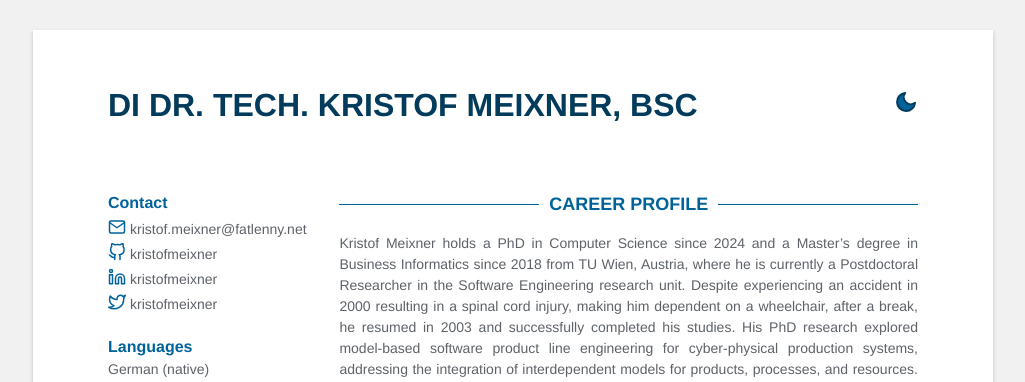
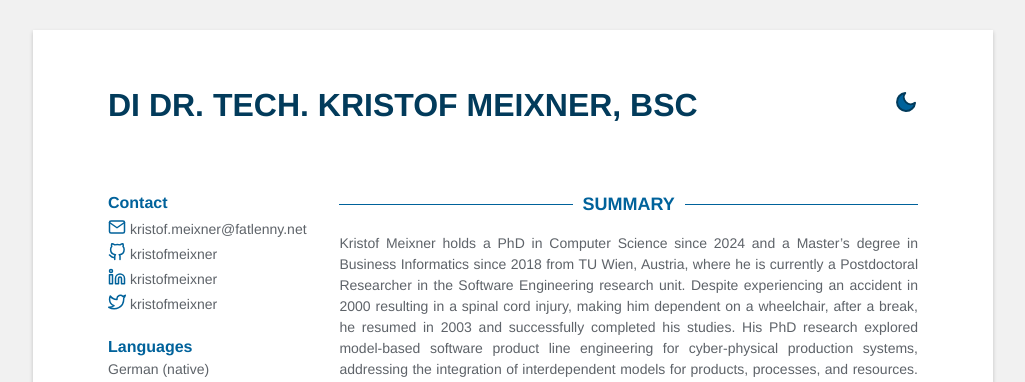
Before and after one commit to kristofmeixner/kristofmeixner.github.io, a Jekyll site: the page built from index.html, in a window 1280 px wide and 900 px high. Shown: the top 382 px of the window, without its empty margins (127-1152 px from the left). Built offline with Jekyll 4.4.1, drawn with Linux system fonts in a browser that asks for light colours.

Commit message:
Changed career profile

```diff
--- a/_includes/career-profile.html
+++ b/_includes/career-profile.html
@@ -1,7 +1,7 @@
 {% assign profile = site.data.data.profile %}
 {% if profile %}
 <section class="career-profile">
-    <h2 class="title">Career Profile</h2>
+    <h2 class="title">Summary</h2>
     <div class="details">{{profile}}</div>
 </section>
 {% endif %}
```
